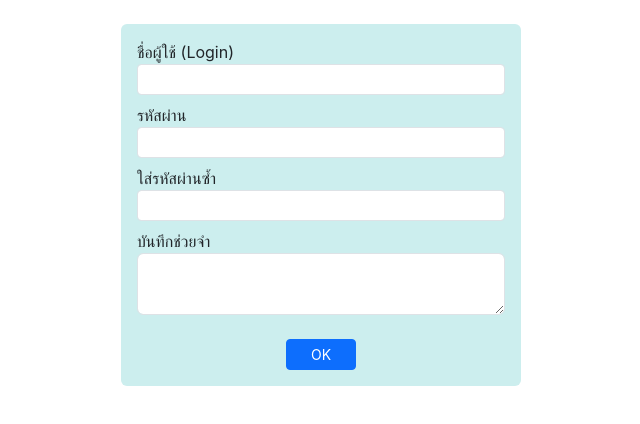
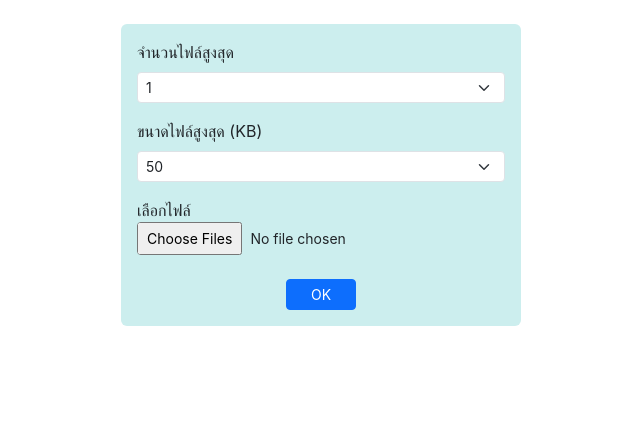
Before and after one commit to anoize/app1_67_2-master, a React (Create React App) app: page / in a window 1280 px wide. Shown: the top 424 px of the page, without its empty margins (319-959 px from the left). Built offline with nearby package versions, Linux system fonts and the light colour scheme; the HTML template or start-up script is replaced by a standard one.

Commit message:
formselect

```diff
--- a/src/App.js
+++ b/src/App.js
@@ -1,9 +1,10 @@
 import React from 'react'
-import FormText from './form-text';
+import FormSelectFile from './form-select-file';
+
 
 
 
 function App() {
-  return <FormText/>
+  return <FormSelectFile/>
 }
 export default App;
--- /dev/null
+++ b/src/form-select-file.js
@@ -0,0 +1,63 @@
+import React from 'react'
+export default function FormSelectFile() {
+    const inputFile = React.useRef()
+    const selectMaxNumFiles = React.useRef()
+    const selectMaxSize = React.useRef()
+    let maxNumFiles = [1, 2, 3, 4, 5] //จ านวนไฟล์ที่เลือกได้
+    let maxSize = [50, 100, 200, 500, 1000] //ขนาดสูงสุดของไฟล
+    //เมื่อคลิกปุ่ม ให้น าค่าจาก select ทั้งสองอันมาเป็นเงื่อนไขตรวจสอบไฟล์
+    const onClickButton = () => {
+        let maxNumFiles = selectMaxNumFiles.current.value
+        let maxSize =  selectMaxSize.current.value
+        //ตรวจสอบจ านวนไฟล์
+        if (inputFile.current.files.length > maxNumFiles) {
+            alert(`เลือกได้ไม่เกิน ${maxNumFiles} ไฟล์`)
+            return;
+        }
+        //ตรวจสอบขนาดของแต่ละไฟล์
+        for (let f of inputFile.current.files) {
+            if (f.size > maxSize * 1000) {
+                alert(`ขนาดของไฟล์ต้องไม่เกิน ${maxSize} KB`)
+                return;
+            }
+        }
+        alert('Files OK')
+    }
+    return (
+<div className="mt-4 mx-auto p-3 rounded"
+    style={{ width:'400px', background:'#cee'}}>
+<form>
+<div className="form-group mb-3">
+<label htmlFor="maxNumFiles" className="form-label">จำนวนไฟล์สูงสุด</label>
+<select id="maxNumFiles" className="form-select form-select-sm" ref={maxNumFiles}>
+{
+maxNumFiles.map(i => {
+return <option value={i}>{i}</option>
+})
+}
+</select>
+</div>
+<div className="form-group mb-3">
+<label htmlFor="maxFilesSize" className="form-label">ขนาดไฟล์สูงสุด (KB)</label>
+<select id="maxFileSize" className="form-select form-select-sm" ref={selectMaxSize}>
+{
+maxSize.map(i => {
+return <option value={i}>{i}</option>
+})
+}
+</select>
+</div>
+<div className="form-group mb-3">
+<label htmlFor="file" className="file">เลือกไฟล์</label>
+<input type="file" id="file" accept="image/*"
+className="file form-control-sm" ref={inputFile} multiple/>
+</div>
+<div className="text-center mt-4">
+<button type="button" className="btn btn-sm btn-primary px-4"
+onClick={onClickButton}>OK
+</button>
+</div >
+</form >
+</div >
+)
+}
```
